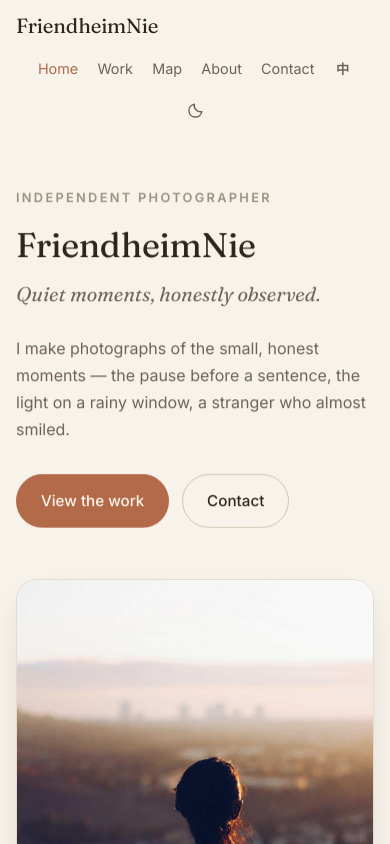
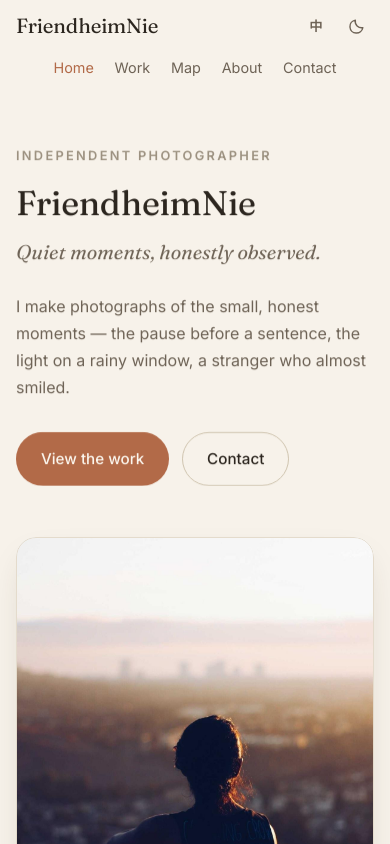
Before and after one commit to Friendheim/FriendheimNiephotograph, a React (Vite) app: page / in a window 390 px wide. Shown: the top 844 px of the page. Built offline with nearby package versions, Linux system fonts and the light colour scheme.

Commit message:
Mobile nav: single-line links row (toggles on brand row), no wrap, no overflow

```diff
--- a/src/components/Navbar.jsx
+++ b/src/components/Navbar.jsx
@@ -42,7 +42,9 @@ export default function Navbar() {
                 </NavLink>
               </li>
             ))}
-            <li>
+          </ul>
+        </nav>
+        <div className="nav-toggles">
           <button
             type="button"
             className="lang-toggle"
@@ -52,12 +54,8 @@ export default function Navbar() {
           >
             {lang === 'zh' ? 'EN' : '中'}
           </button>
-            </li>
-            <li>
           <ThemeToggle />
-            </li>
-          </ul>
-        </nav>
+        </div>
       </div>
     </header>
   )
--- a/src/index.css
+++ b/src/index.css
@@ -292,6 +292,12 @@ ul {
   align-items: center;
   justify-content: space-between;
   gap: 1rem;
+}
+
+.nav-toggles {
+  display: flex;
+  align-items: center;
+  gap: 0.25rem;
 }
 
 .nav-brand {
@@ -1232,24 +1238,48 @@ ul {
     width: min(100% - 2rem, var(--container));
   }
 
-  /* Two-row mobile nav: brand on top, links below — wraps instead of overflowing */
+  /* Mobile nav stays on ONE line:
+     row 1 = brand (left) + toggles (right); row 2 = the five links, centered.
+     The links row scrolls horizontally only if it cannot fit — it never wraps
+     and never overflows the viewport. */
   .nav-inner {
     height: auto;
     flex-wrap: wrap;
-    padding-block: 0.55rem;
-    row-gap: 0.4rem;
+    padding-block: 0.5rem;
+    row-gap: 0.3rem;
+  }
+
+  .nav-brand {
+    order: 1;
+  }
+
+  .nav-toggles {
+    order: 2;
+    margin-left: auto;
+  }
+
+  .nav-inner > nav {
+    order: 3;
+    width: 100%;
   }
 
   .nav-links {
     width: 100%;
-    flex-wrap: wrap;
+    flex-wrap: nowrap;
     justify-content: center;
-    gap: 0.25rem 0.1rem;
+    gap: 0.2rem;
+    overflow-x: auto;
+    scrollbar-width: none;
+  }
+
+  .nav-links::-webkit-scrollbar {
+    display: none;
   }
 
   .nav-link {
     padding: 0.45rem 0.55rem;
     font-size: 0.9rem;
+    white-space: nowrap;
   }
 
   .lang-toggle,
```
Also changed, not shown: scripts/check-live-mobile.cjs (deleted, +0 -36 lines), scripts/check-live2.mjs (deleted, +0 -9 lines), scripts/verify-live-merge.cjs (added, +38 -0 lines). Lines whose indentation alone changed are shown as unchanged.
